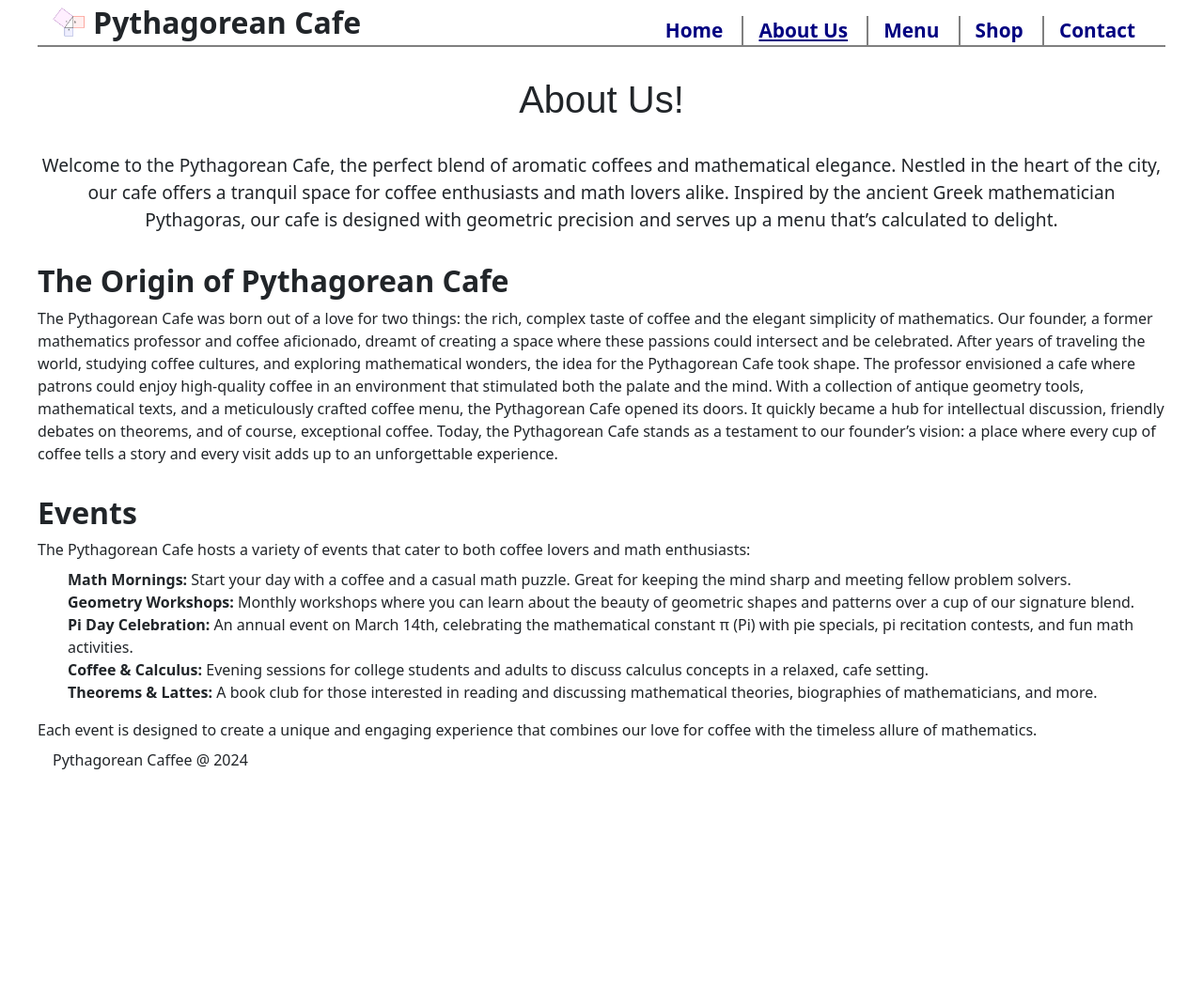
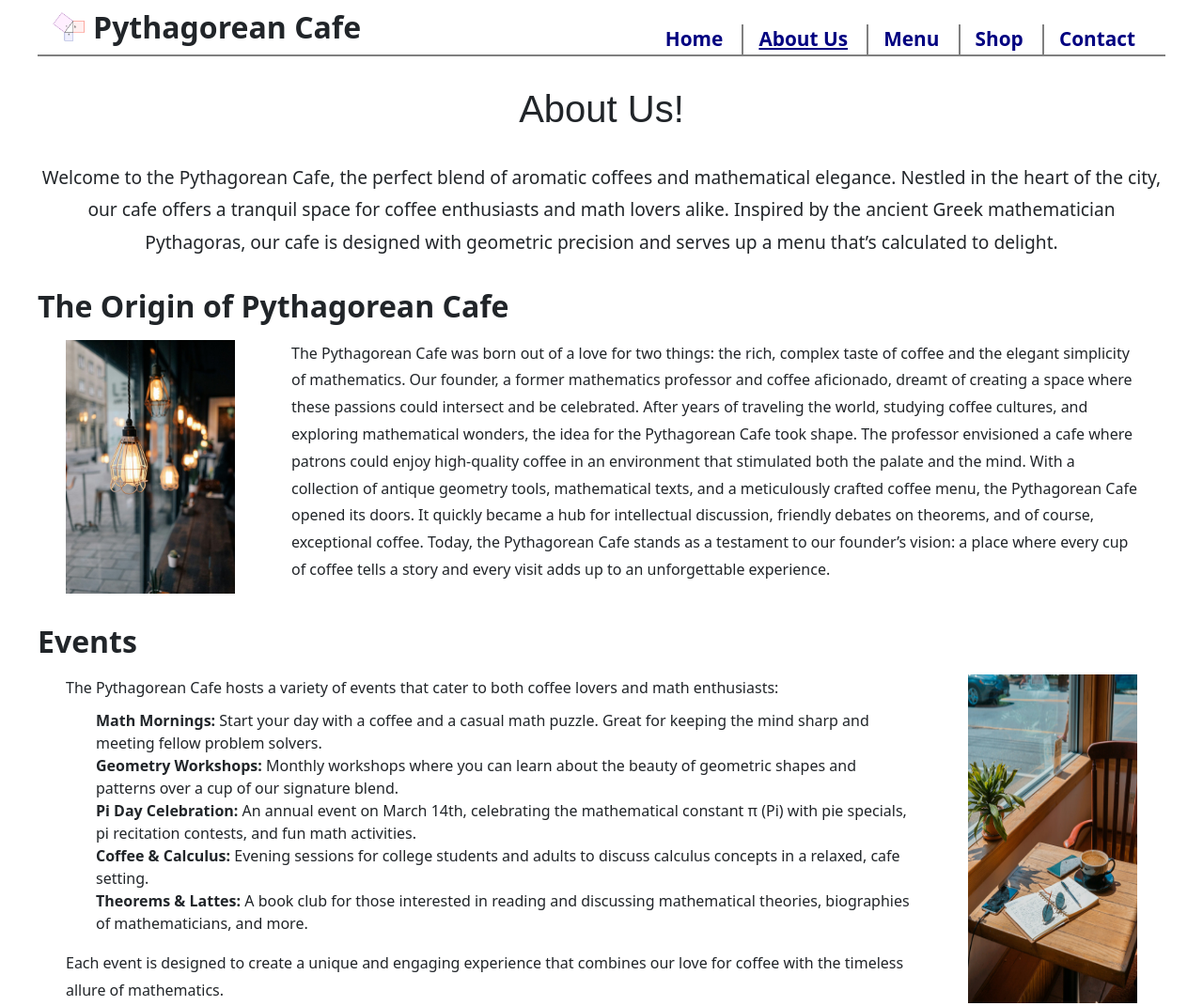
Before and after one commit to r-janovskis/localcafe, a plain HTML site: page about.html in a window 1280 px wide. Shown: the top 1071 px of the page at 94% size. Before the commit the page ends 829 px from the top, so only its background shows below. Drawn offline with nearby package versions, Linux system fonts and the light colour scheme; a web font is replaced by a local one.

Commit message:
Sized images (scaled down). Fixed carousel buttons. Added images to about.html page. Adjusted text formatting

```diff
--- a/about.html
+++ b/about.html
@@ -55,61 +55,71 @@
       </p>
       <article class="history">
         <h2>The Origin of Pythagorean Cafe</h2>
-        <p>
-          The Pythagorean Cafe was born out of a love for two things: the rich,
-          complex taste of coffee and the elegant simplicity of mathematics. Our
-          founder, a former mathematics professor and coffee aficionado, dreamt
-          of creating a space where these passions could intersect and be
-          celebrated. After years of traveling the world, studying coffee
-          cultures, and exploring mathematical wonders, the idea for the
-          Pythagorean Cafe took shape. The professor envisioned a cafe where
-          patrons could enjoy high-quality coffee in an environment that
-          stimulated both the palate and the mind. With a collection of antique
-          geometry tools, mathematical texts, and a meticulously crafted coffee
-          menu, the Pythagorean Cafe opened its doors. It quickly became a hub
-          for intellectual discussion, friendly debates on theorems, and of
-          course, exceptional coffee. Today, the Pythagorean Cafe stands as a
-          testament to our founder’s vision: a place where every cup of coffee
-          tells a story and every visit adds up to an unforgettable experience.
+        <div class="about-content">
+          <img src="./images/history.jpg" />
+          <p class="description">
+            The Pythagorean Cafe was born out of a love for two things: the
+            rich, complex taste of coffee and the elegant simplicity of
+            mathematics. Our founder, a former mathematics professor and coffee
+            aficionado, dreamt of creating a space where these passions could
+            intersect and be celebrated. After years of traveling the world,
+            studying coffee cultures, and exploring mathematical wonders, the
+            idea for the Pythagorean Cafe took shape. The professor envisioned a
+            cafe where patrons could enjoy high-quality coffee in an environment
+            that stimulated both the palate and the mind. With a collection of
+            antique geometry tools, mathematical texts, and a meticulously
+            crafted coffee menu, the Pythagorean Cafe opened its doors. It
+            quickly became a hub for intellectual discussion, friendly debates
+            on theorems, and of course, exceptional coffee. Today, the
+            Pythagorean Cafe stands as a testament to our founder’s vision: a
+            place where every cup of coffee tells a story and every visit adds
+            up to an unforgettable experience.
           </p>
+        </div>
       </article>
       <article class="events">
         <h2>Events</h2>
+        <div class="about-content">
+          <div class="description">
             <p>
               The Pythagorean Cafe hosts a variety of events that cater to both
               coffee lovers and math enthusiasts:
             </p>
             <ul>
               <li>
-            <strong>Math Mornings:</strong> Start your day with a coffee and a
-            casual math puzzle. Great for keeping the mind sharp and meeting
-            fellow problem solvers.
+                <strong>Math Mornings:</strong> Start your day with a coffee and
+                a casual math puzzle. Great for keeping the mind sharp and
+                meeting fellow problem solvers.
               </li>
               <li>
-            <strong>Geometry Workshops:</strong> Monthly workshops where you can
-            learn about the beauty of geometric shapes and patterns over a cup
-            of our signature blend.
+                <strong>Geometry Workshops:</strong> Monthly workshops where you
+                can learn about the beauty of geometric shapes and patterns over
+                a cup of our signature blend.
               </li>
               <li>
-            <strong>Pi Day Celebration:</strong> An annual event on March 14th,
-            celebrating the mathematical constant π (Pi) with pie specials, pi
-            recitation contests, and fun math activities.
+                <strong>Pi Day Celebration:</strong> An annual event on March
+                14th, celebrating the mathematical constant π (Pi) with pie
+                specials, pi recitation contests, and fun math activities.
               </li>
               <li>
                 <strong>Coffee & Calculus:</strong> Evening sessions for college
-            students and adults to discuss calculus concepts in a relaxed, cafe
-            setting.
+                students and adults to discuss calculus concepts in a relaxed,
+                cafe setting.
               </li>
               <li>
-            <strong>Theorems & Lattes:</strong> A book club for those interested
-            in reading and discussing mathematical theories, biographies of
-            mathematicians, and more.
+                <strong>Theorems & Lattes:</strong> A book club for those
+                interested in reading and discussing mathematical theories,
+                biographies of mathematicians, and more.
               </li>
             </ul>
             <p>
-          Each event is designed to create a unique and engaging experience that
-          combines our love for coffee with the timeless allure of mathematics.
+              Each event is designed to create a unique and engaging experience
+              that combines our love for coffee with the timeless allure of
+              mathematics.
             </p>
+          </div>
+          <img src="./images/event.jpg" alt="" />
+        </div>
       </article>
     </main>
     <footer>
--- a/styles/styles.css
+++ b/styles/styles.css
@@ -16,6 +16,7 @@ h1,
 
 p {
   margin: 0;
+  line-height: 1.8;
 }
 
 /*
@@ -26,7 +27,7 @@ p {
 
 body {
   min-height: 100vh;
-  width: 1200px;
+  max-width: 1200px;
   margin: 0 auto;
   display: grid;
   grid-template-areas:
@@ -52,6 +53,9 @@ main {
 
 footer {
   grid-area: foot;
+  background-color: navy;
+  color: white;
+  margin-top: 2rem;
 }
 
 /*
@@ -180,6 +184,20 @@ h2 {
   margin-top: 0.5rem;
 }
 
+.about-content {
+  display: flex;
+  justify-content: space-around;
+  margin-top: 1rem;
+}
+
+.about-content img {
+  max-width: 15%;
+}
+
+.about-content .description {
+  max-width: 75%;
+}
+
 /*
   -------------------------------------------------------------------------------------------------------------------------------
   menu.html formatting
@@ -189,3 +207,8 @@ h2 {
 .price {
   text-align: right;
 }
+
+.tab-pane {
+  max-width: 1000px;
+  margin: auto;
+}
```
Also changed, not shown: index.html (+3 -3 lines), menu.html (+10 -10 lines), images/event.jpg (added), images/history.jpg (added), 3 other files. Lines whose indentation alone changed are shown as unchanged.
